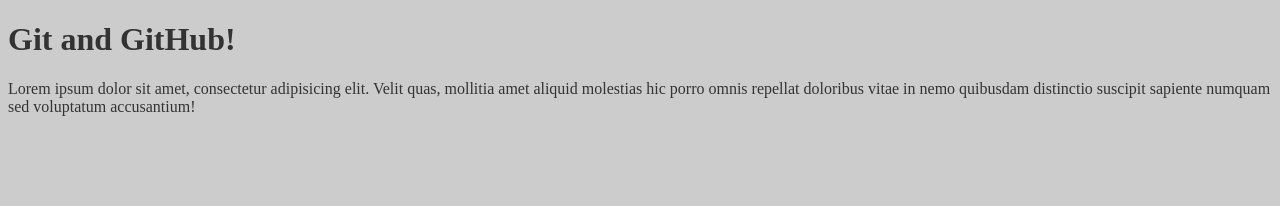
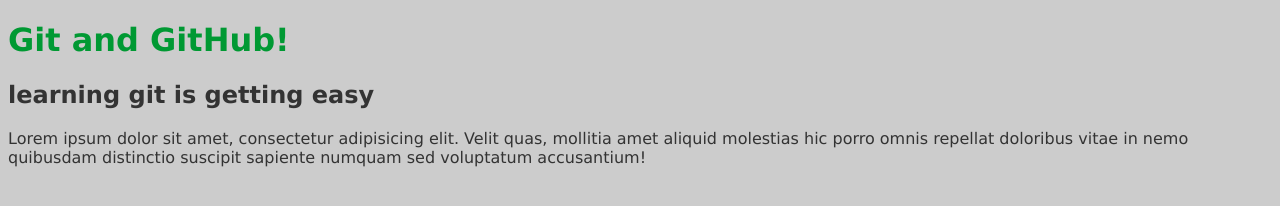
Before and after one commit to MonaliValunj/monday, a plain HTML site: page index.html in a window 1280 px wide. Drawn offline with Linux system fonts and the light colour scheme.

Commit message:
augmented css and home page

```diff
--- a/css/main.css
+++ b/css/main.css
@@ -1,5 +1,11 @@
 body{
-    font-family: serif;
+    font-family: Verdana, serif;
     background-color: #ccc;
     color: #333;
 }
+h1{
+    color: #093;
+}
+p {
+    margin-bottom: 15px;
+}
--- a/index.html
+++ b/index.html
@@ -7,6 +7,7 @@
 </head>
 <body>
     <h1>Git and GitHub!</h1>
+    <h2>learning git is getting easy</h2>
     <p> Lorem ipsum dolor sit amet, consectetur adipisicing elit. Velit quas, mollitia amet aliquid molestias hic porro omnis repellat doloribus vitae in nemo quibusdam distinctio suscipit sapiente numquam sed voluptatum accusantium!</p>
 </body>
 </html>
```
